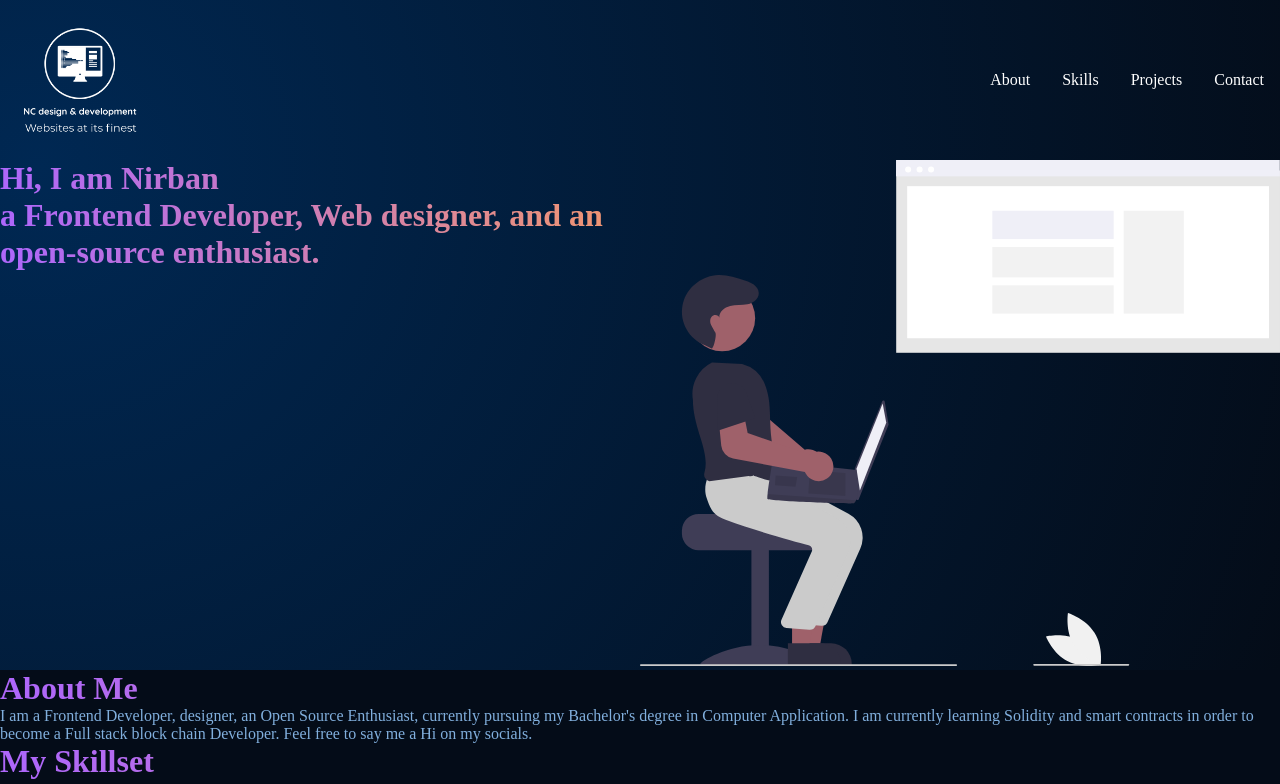
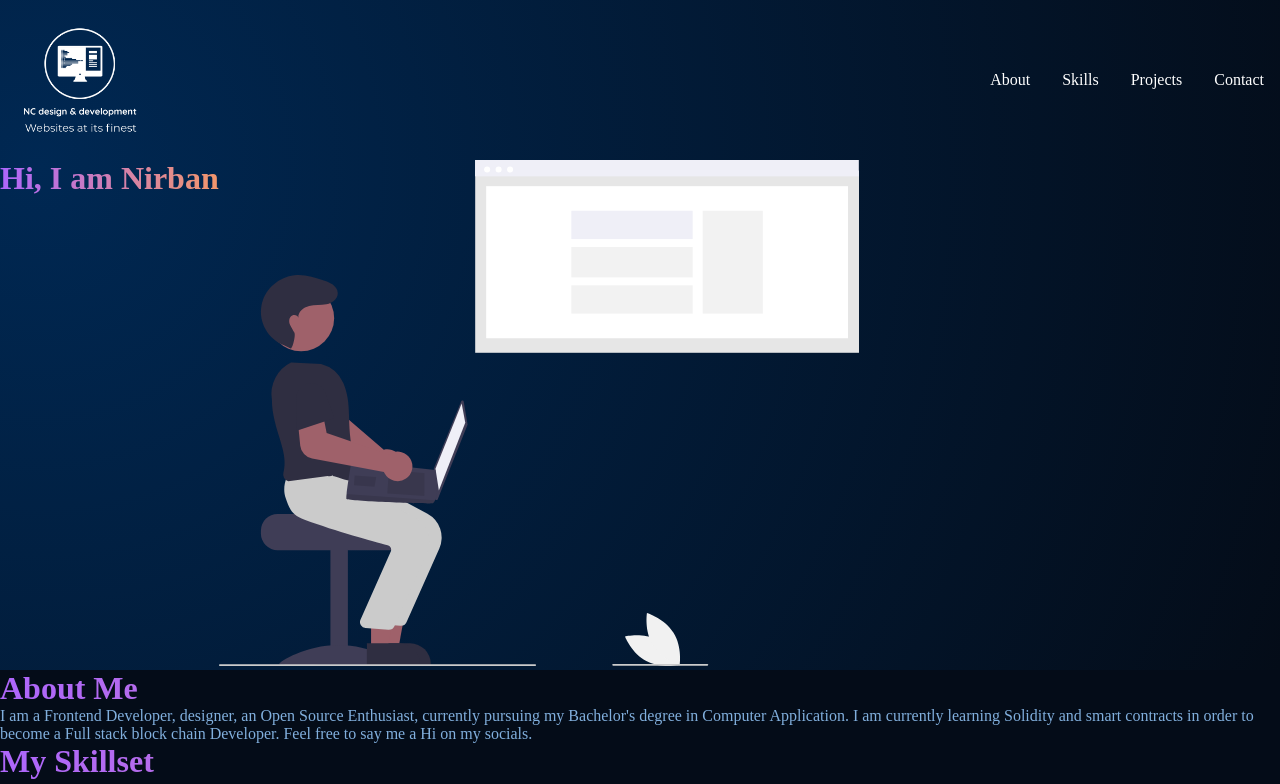
Before and after one commit to nirban256/personal_website, a React (Create React App) app: page / in a window 1280 px wide. Shown: the top 784 px of the page. Built offline with nearby package versions, Linux system fonts and the light colour scheme.

Commit message:
added header

```diff
--- a/src/App.js
+++ b/src/App.js
@@ -2,7 +2,7 @@ import React from "react";
 import './App.css'
 import { Navbar, Header, About, Skills, Projects, Contact } from './components'
 
-function App() {
+const App = () => {
   return (
     <div>
       <div className="container gradient_bg">
--- a/src/components/Header.jsx
+++ b/src/components/Header.jsx
@@ -4,7 +4,8 @@ import MyImage from "../assets/images/undraw_web_developer_re_h7ie.svg";
 const Header = () => {
     return (
         <div className="intro">
-            <h1 className="gradient_text">Hi, I am Nirban<br /> a Frontend Developer, Web designer, and an open-source enthusiast.</h1>
+            <h1 className="gradient_text">Hi, I am Nirban</h1>
+            <div className="gradient_text"></div>
             <div className="hero_image">
                 <img src={MyImage} alt="own_image" className="profile_pic" />
             </div>
```
